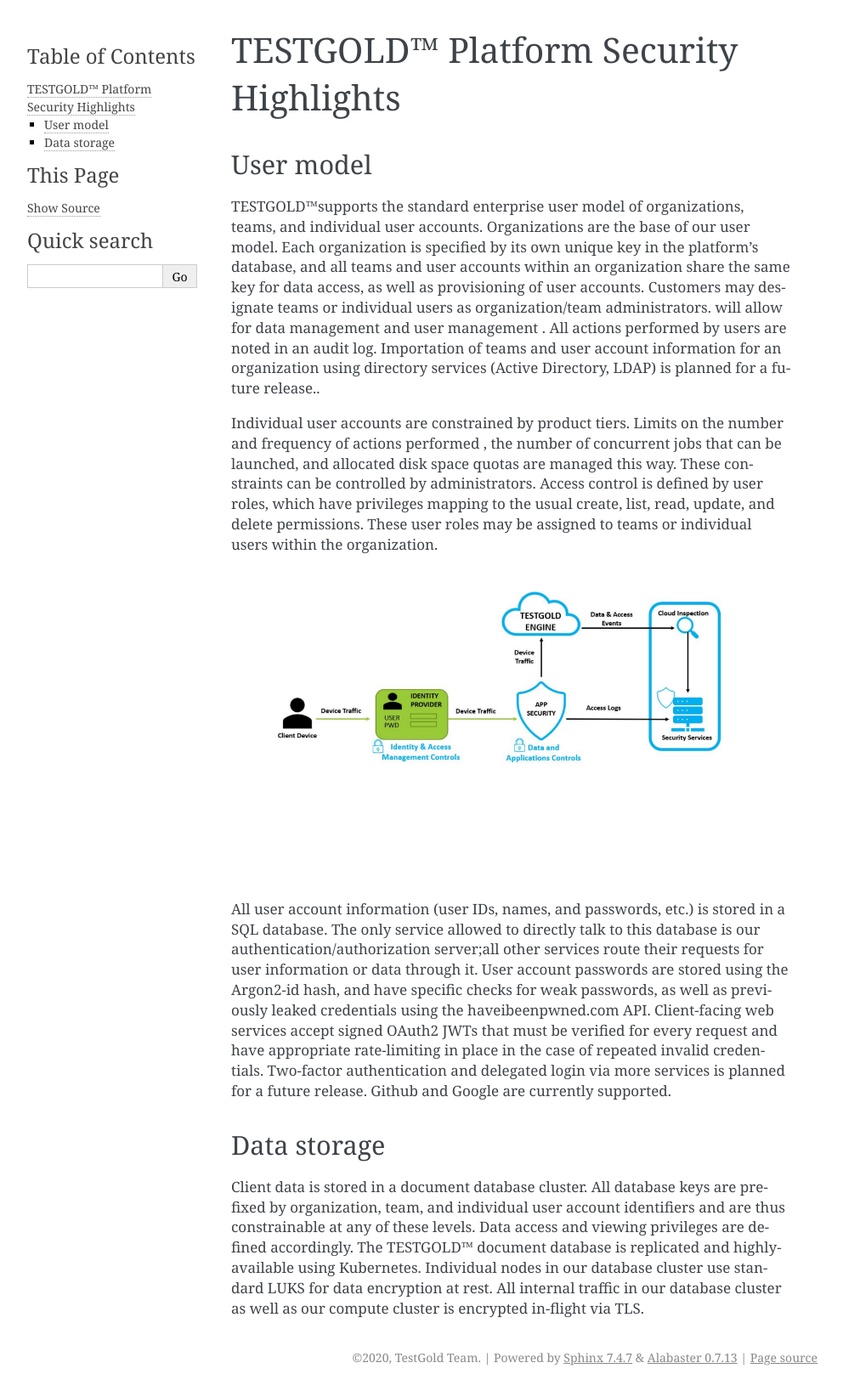
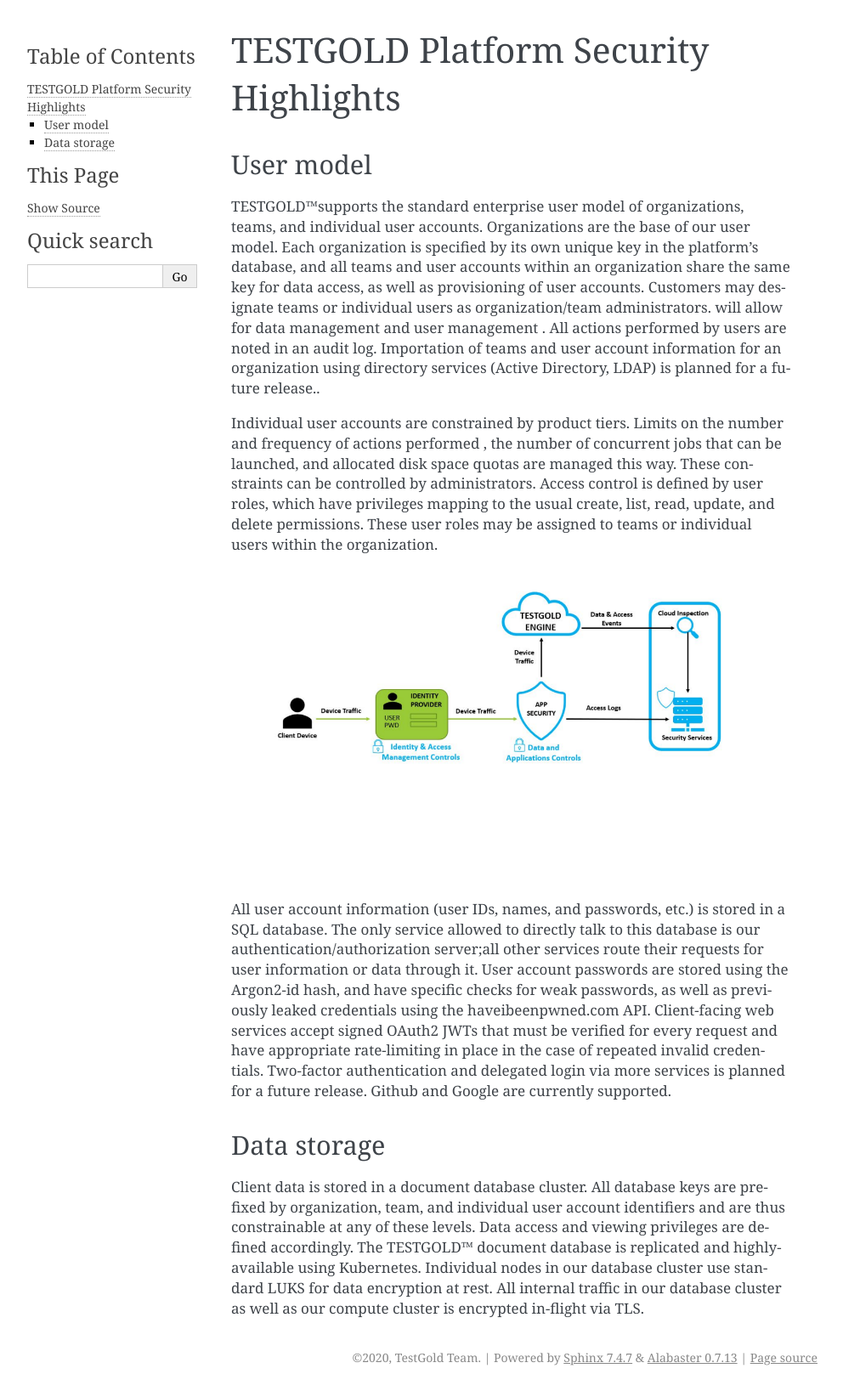
Before and after one commit to aichemydev/testgold, a Sphinx documentation site: the page built from docs/security.rst, in a window 1280 px wide. Shown: the whole page at 85% size, without its empty margins (148-1140 px from the left). Built offline with Sphinx 7.4.7, drawn with Linux system fonts in a browser that asks for light colours.

```diff
--- a/docs/security.rst
+++ b/docs/security.rst
@@ -1,7 +1,5 @@
-TESTGOLD™ Platform Security Highlights
+TESTGOLD Platform Security Highlights
 ======================================
-
-
 
 User model
 ----------
```
